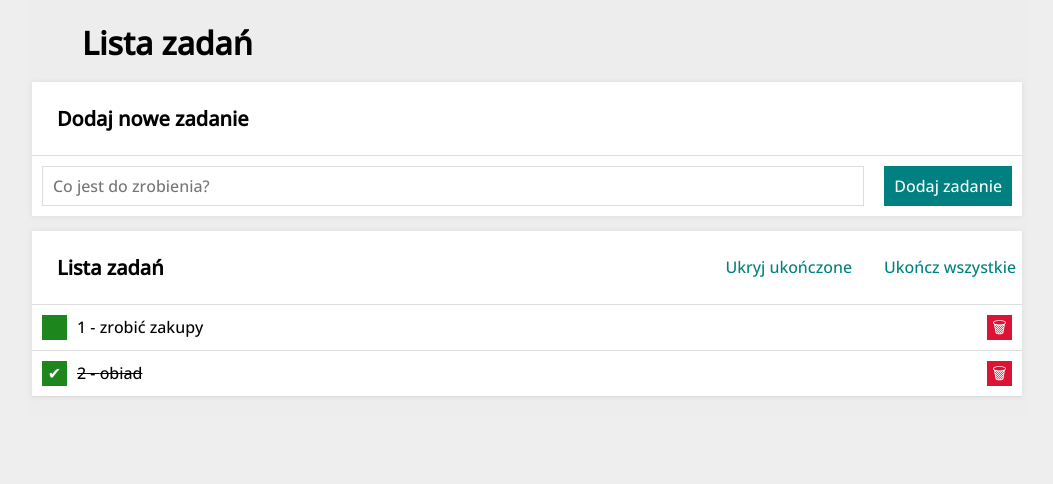
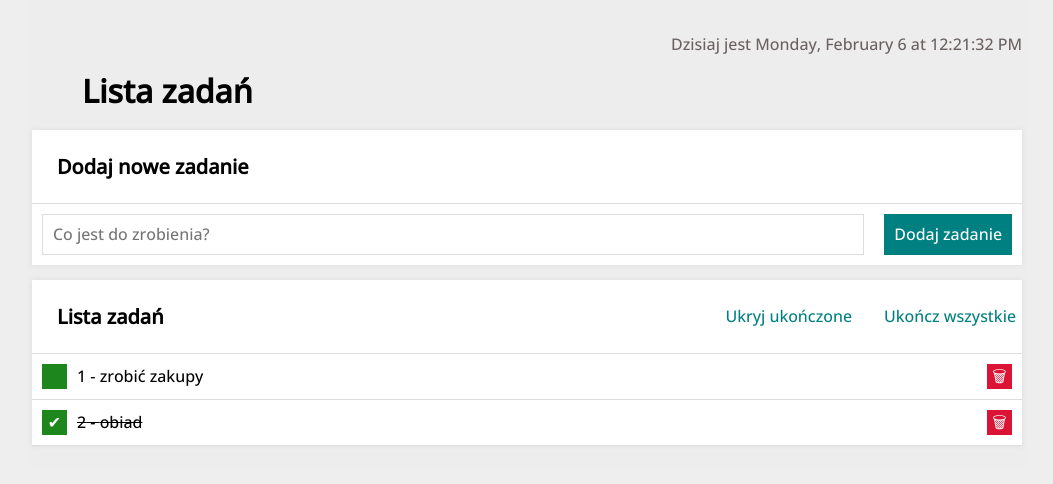
Before and after one commit to RutAlexis/todos-list-react, a React (Create React App) app: page / in a window 1280 px wide. Shown: the top 484 px of the page, without its empty margins (113-1166 px from the left). Built offline with nearby package versions, Linux system fonts and the light colour scheme.

Commit message:
added Clock

```diff
--- a/src/App.js
+++ b/src/App.js
@@ -3,6 +3,7 @@
 import Buttons from "./Buttons";
 import Section from "./Section";
 import Header from "./Header";
+import Clock from "./Clock";
 import { useEffect, useState } from "react";
 
 const getInitialTasks = () => {
@@ -62,6 +63,7 @@
 
   return (
     <main className="container">
+      <Clock />
       <Header
         title="Lista zadań"
       />
@@ -80,6 +82,7 @@
             removeTask={removeTask}
             toggleTaskDone={toggleTaskDone}
           />
+
         }
         extraHeaderContent={
           <Buttons
@@ -89,6 +92,7 @@
             setAllDone={setAllDone}
           />
         }
+
       />
     </main>
   );
--- /dev/null
+++ b/src/Clock/index.js
@@ -0,0 +1,37 @@
+import "./style.css";
+import React, { useState, useEffect } from "react";
+
+
+
+const formatDate = (date) => date.toLocaleString(undefined, {
+    weekday: "long",
+    hour: "2-digit",
+    minute: "2-digit",
+    second: "2-digit",
+    day: "numeric",
+    month: "long"
+});
+
+export const Clock = () => {
+    const [date, setDate] = useState(new Date());
+
+    useEffect(() => {
+        const intervalId = setInterval(() => {
+            setDate(new Date());
+        }, 1000);
+
+        return () => {
+            clearInterval(intervalId);
+        };
+    }, []);
+
+    return (
+        <div className="clock">
+            Dzisiaj jest
+            {" "}
+            {formatDate(date)}
+        </div>
+    )
+};
+
+export default Clock;
--- /dev/null
+++ b/src/Clock/style.css
@@ -0,0 +1,6 @@
+.clock {
+    text-align: right;
+    font-family: Open Sans, sans-serif;
+    color: #6b6161;
+    margin-top: 30px;
+}
```
